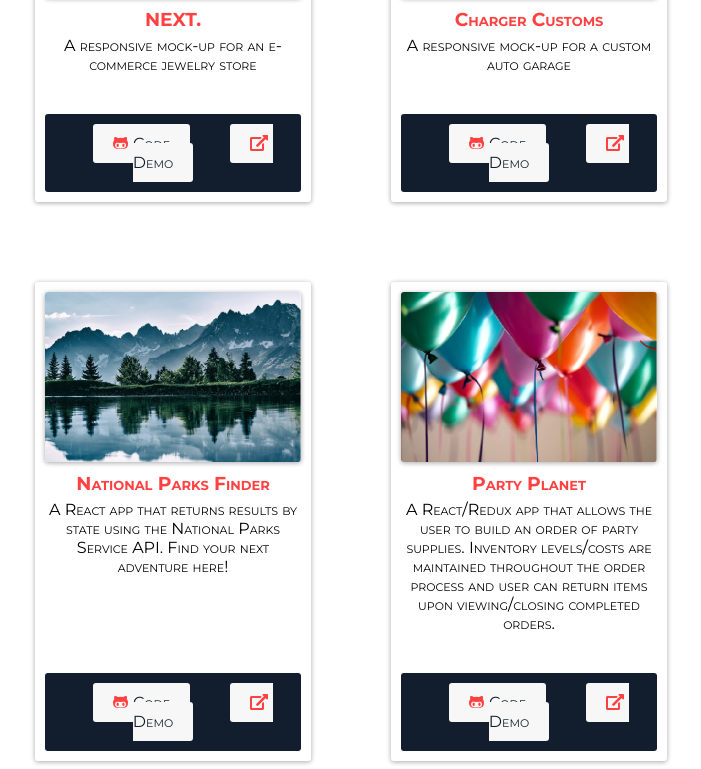
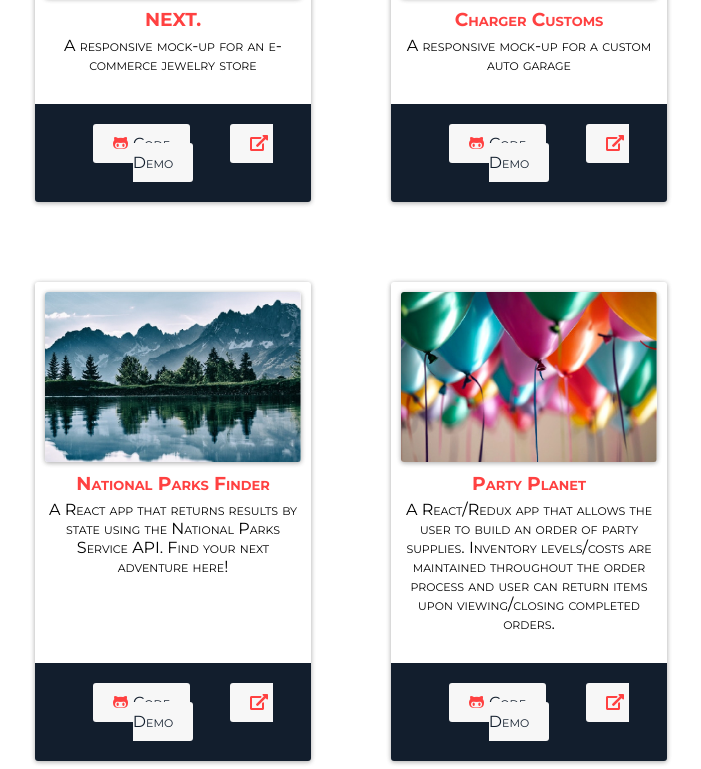
Before and after one commit to billyderringer/portfolio18, a React (Create React App) app: page / in a window 1280 px wide. Shown: the part 2011-2780 px from the top of the page, without its empty margins (289-990 px from the left). Built offline with nearby package versions, Linux system fonts and the light colour scheme.

Commit message:
expanded buttons bg to full

```diff
--- a/src/Components/Body/Work/Work.css
+++ b/src/Components/Body/Work/Work.css
@@ -200,8 +200,10 @@ a:active, a:focus {
           width: 100%; }
         #container-work #container-projects .project-card .project-body .project-buttons {
           text-align: center;
-          padding: 20px;
-          border-radius: 3px;
+          padding: 30px 0;
+          margin: -10px;
+          border-bottom-left-radius: 3px;
+          border-bottom-right-radius: 3px;
           background-color: #121e2d; }
           #container-work #container-projects .project-card .project-body .project-buttons .project-button {
             border-radius: 3px;
--- a/src/Components/Body/Work/Work.scss
+++ b/src/Components/Body/Work/Work.scss
@@ -33,8 +33,10 @@
 
         .project-buttons{
           text-align: center;
-          padding: 20px;
-          border-radius: 3px;
+          padding: 30px 0;
+          margin: -10px;
+          border-bottom-left-radius: 3px;
+          border-bottom-right-radius: 3px;
           background-color: $dark-blue;
           .project-button{
             border-radius: 3px;
```
Also changed, not shown: 1 other file (tests, documents, lock files or other folders).
